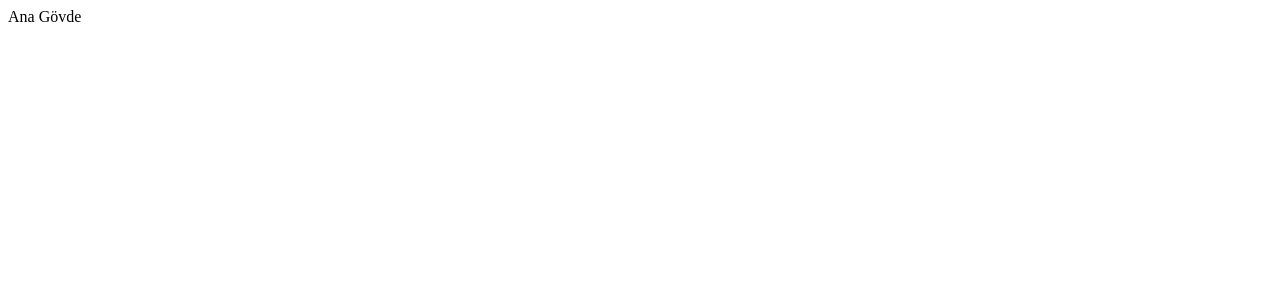
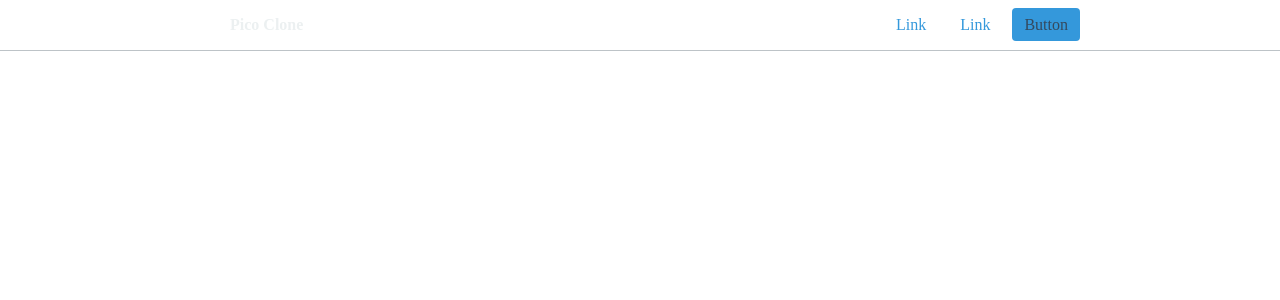
Before and after one commit to ferhatgozupekk/bolum-sonu-cal-smas-, a React (Vite) app: page / in a window 1280 px wide. Shown: the top 300 px of the page. Built offline with nearby package versions, Linux system fonts and the light colour scheme.

Commit message:
10.10 Pico CSS Entegrasyonu

```diff
--- a/index.html
+++ b/index.html
@@ -1,5 +1,5 @@
 <!DOCTYPE html>
-<html lang="en">
+<html lang="en" data-theme="dark">
   <head>
     <meta charset="UTF-8" />
     <link rel="icon" type="image/svg+xml" href="/vite.svg" />
--- a/src/App.jsx
+++ b/src/App.jsx
@@ -1,5 +1,31 @@
+import { StyledHeader } from "./components/styled/Header.styled";
+
 function App() {
-  return <>Ana Gövde</>;
+  return (
+    <>
+      <StyledHeader>
+        <nav>
+          <ul>
+            <li>
+              <strong>Pico Clone</strong>
+            </li>
+          </ul>
+          <ul>
+            <li>
+              <a href="#">Link</a>
+            </li>
+            <li>
+              <a href="#">Link</a>
+            </li>
+            <li>
+              <a href="#">Button</a>
+            </li>
+          </ul>
+        </nav>
+        <div className="clear-fix"></div>
+      </StyledHeader>
+    </>
+  );
 }
 
 export default App;
--- /dev/null
+++ b/src/components/styled/GlobalStyle.js
@@ -0,0 +1,42 @@
+import { createGlobalStyle } from "styled-components";
+
+export const GlobalStyle = createGlobalStyle`
+:root {
+  --green: #2ecc71;
+  --blue: #3498db;
+  --yellow: #f1c40f;
+  --red: #e74c3c;
+  --dark-blue: #34495e;
+  --midnight-blue: #2c3e50;
+  --light-white: #ecf0f1;
+  --silver: #bdc3c7;
+
+  --box-size: 900px;
+
+  --bg-color: var(--light-white);
+  --text-color: var(--midnight-blue);
+  --body-color: white;
+  --link-color: var(--blue);
+  --link-color-hover: var(--dark-blue);
+}
+
+:root[data-theme="dark"] {
+  --body-color: var(--midnight-blue);
+  --bg-color: var(--dark-blue);
+  --text-color: var(--light-white);
+}
+
+body {
+    background-color: var()(--body-color);
+    color: var(--text-color);
+    margin: 0;
+    padding: 0;
+
+}
+
+.clear-fix{
+    clear: both;
+}
+
+
+`;
--- /dev/null
+++ b/src/components/styled/Header.styled.jsx
@@ -0,0 +1,46 @@
+import styled from "styled-components";
+
+export const StyledHeader = styled.header`
+  border-bottom: 1px solid var(--silver);
+
+  & > nav {
+    width: var(--box-size);
+    margin: 0 auto;
+
+    & > ul {
+      float: left;
+      list-style: none;
+
+      &:last-of-type {
+        float: right;
+      }
+
+      & > li {
+        float: left;
+        margin-right: 10px;
+
+        &:last-child > a {
+          background-color: var(--blue);
+          color: var(--bg-color);
+
+          &:hover {
+            background-color: var(--dark-blue);
+            color: var(--blue);
+          }
+        }
+
+        & > a {
+          text-decoration: none;
+          color: var(--link-color);
+          padding: 8px 12px;
+          border-radius: 4px;
+
+          &:hover {
+            color: var(--link-color-hover);
+            background-color: var(--silver);
+          }
+        }
+      }
+    }
+  }
+`;
--- a/src/main.jsx
+++ b/src/main.jsx
@@ -1,9 +1,11 @@
 import React from "react";
 import ReactDOM from "react-dom/client";
 import App from "./App.jsx";
+import { GlobalStyle } from "./components/styled/GlobalStyle.js";
 
 ReactDOM.createRoot(document.getElementById("root")).render(
   <React.StrictMode>
+    <GlobalStyle />
     <App />
   </React.StrictMode>
 );
```
